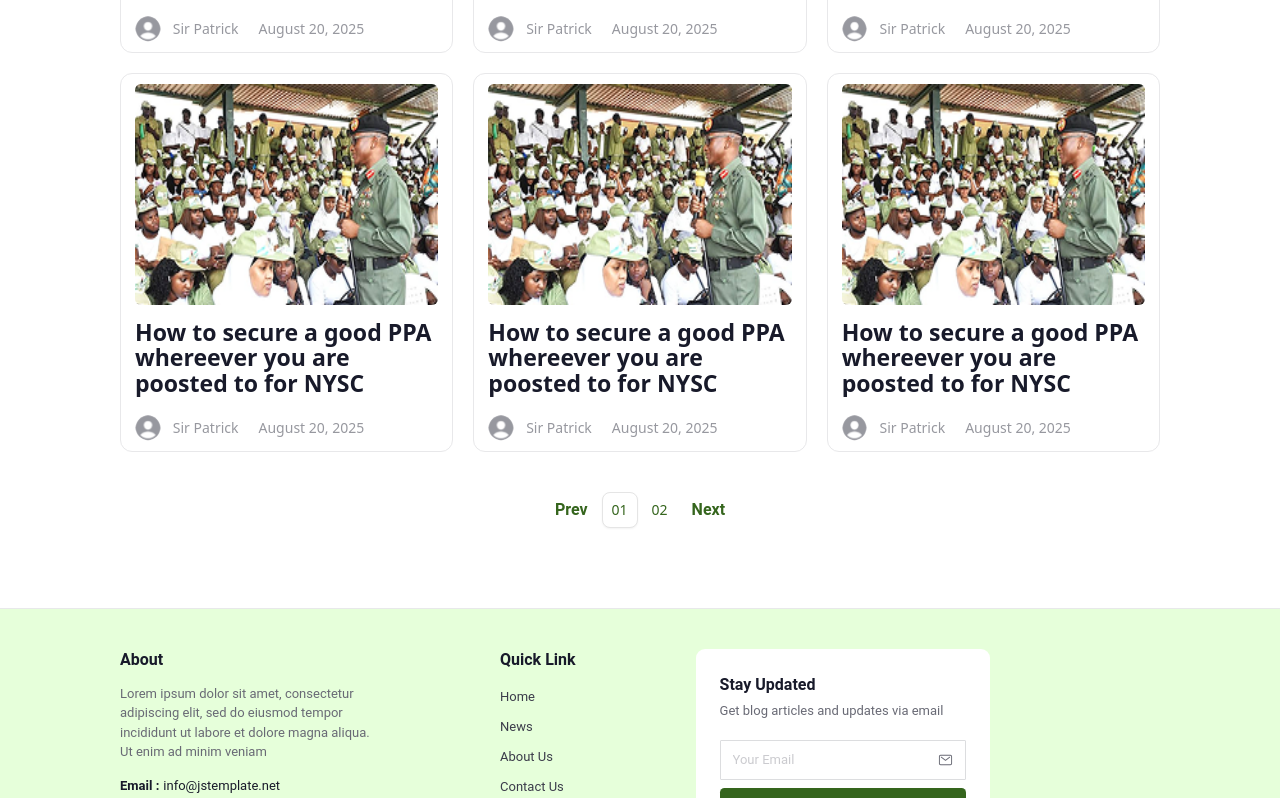
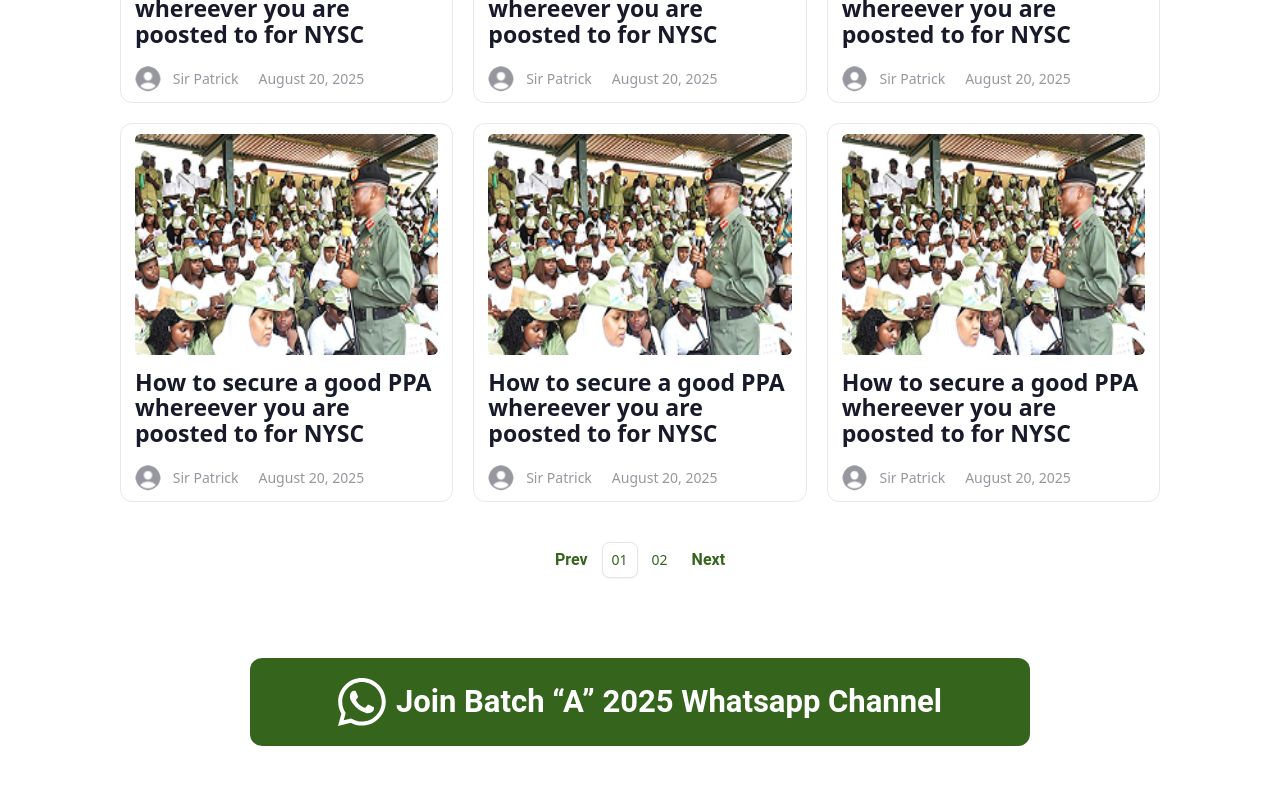
Before and after one commit to HenryAgu/sir-patrick, a React (Vite) app: page / in a window 1280 px wide. Shown: the part 1360-2158 px from the top of the page. Built offline with nearby package versions, Linux system fonts and the light colour scheme.

Commit message:
feat: slug added

```diff
--- a/src/components/Home/blogPost.tsx
+++ b/src/components/Home/blogPost.tsx
@@ -8,6 +8,7 @@ import {
   PaginationNext,
   PaginationPrevious,
 } from "../ui/pagination";
+import ChannelLink from "../channelLink";
 
 type BlogPosts = {
   image: string;
@@ -26,7 +27,7 @@ const BlogPost = () => {
       image: "/images/Image.png",
       title: "How to secure a good PPA whereever you are poosted to for NYSC",
       author: "Sir Patrick",
-      path: "/",
+      path: "/steph",
       date: "August 20, 2025",
     },
     {
@@ -120,15 +121,18 @@ const BlogPost = () => {
   const displayedPosts = blogPosts.slice(startIndex, startIndex + postsPerPage);
 
   return (
-    <section className="lg:mb-20 mb-10 mt-[-50px] md:px-10 lg:px-0">
+    <section className="lg:mb-20 mb-10 mt-[-50px] lg:mt-10 md:px-10 lg:px-0">
       <p className="text-secondary-800 text-2xl font-bold font-roboto hidden lg:block">
         Blog Post
       </p>
 
       <div className="mt-0 lg:mt-5 grid grid-cols-1 md:grid-cols-2 lg:grid-cols-3 gap-5">
-        {displayedPosts.map((post, index) => (
-          <div
-            className="flex flex-col gap-y-2 lg:gap-y-[14.75px] border border-secondary-100 py-2.5 p-3.5 rounded-[12px]"
+        {displayedPosts.map((post, index) => {
+          return (
+            <Link
+              to="/blog/$slug"
+              params={{ slug: post.path }}
+              className="flex flex-col gap-y-2 lg:gap-y-[14.75px] border border-secondary-100 transition-all duration-200 ease-in-out hover:border-brand-green-900 hover:shadow-custom-dark py-2.5 p-3.5 rounded-[12px]"
               key={index}
             >
               <img
@@ -137,12 +141,9 @@ const BlogPost = () => {
                 className="w-full h-[170px] lg:h-[221.3px] rounded-[6px] aspect-[332/170] lg:aspect-[332/221.3]"
               />
               <div className="flex flex-col gap-y-2.5">
-              <Link
-                to={post.path}
-                className="text-secondary-800 font-semibold text-base lg:text-[23.05px] leading-[25.82px] line-clamp-3"
-              >
+                <div className="text-secondary-800 font-semibold text-base lg:text-[23.05px] leading-[25.82px] line-clamp-3">
                   {post.title}
-              </Link>
+                </div>
                 <div className="flex items-center gap-x-[18.44px] lg:gap-x-5 lg:mt-2">
                   <div className="flex items-center gap-x-3">
                     <img
@@ -159,8 +160,9 @@ const BlogPost = () => {
                   </p>
                 </div>
               </div>
-          </div>
-        ))}
+            </Link>
+          );
+        })}
       </div>
 
       <div className="flex justify-center my-10">
@@ -203,6 +205,9 @@ const BlogPost = () => {
           </PaginationContent>
         </Pagination>
       </div>
+      <div className="py-0 lg:py-10">
+        <ChannelLink />
+      </div>
     </section>
   );
 };
--- a/src/routeTree.gen.ts
+++ b/src/routeTree.gen.ts
@@ -15,6 +15,7 @@ import { Route as NewsImport } from './routes/news'
 import { Route as ContactImport } from './routes/contact'
 import { Route as AboutImport } from './routes/about'
 import { Route as IndexImport } from './routes/index'
+import { Route as BlogSlugImport } from './routes/blog/$slug'
 
 // Create/Update Routes
 
@@ -39,6 +40,12 @@ const AboutRoute = AboutImport.update({
 const IndexRoute = IndexImport.update({
   id: '/',
   path: '/',
+  getParentRoute: () => rootRoute,
+} as any)
+
+const BlogSlugRoute = BlogSlugImport.update({
+  id: '/blog/$slug',
+  path: '/blog/$slug',
   getParentRoute: () => rootRoute,
 } as any)
 
@@ -74,6 +81,13 @@ declare module '@tanstack/react-router' {
       preLoaderRoute: typeof NewsImport
       parentRoute: typeof rootRoute
     }
+    '/blog/$slug': {
+      id: '/blog/$slug'
+      path: '/blog/$slug'
+      fullPath: '/blog/$slug'
+      preLoaderRoute: typeof BlogSlugImport
+      parentRoute: typeof rootRoute
+    }
   }
 }
 
@@ -84,6 +98,7 @@ export interface FileRoutesByFullPath {
   '/about': typeof AboutRoute
   '/contact': typeof ContactRoute
   '/news': typeof NewsRoute
+  '/blog/$slug': typeof BlogSlugRoute
 }
 
 export interface FileRoutesByTo {
@@ -91,6 +106,7 @@ export interface FileRoutesByTo {
   '/about': typeof AboutRoute
   '/contact': typeof ContactRoute
   '/news': typeof NewsRoute
+  '/blog/$slug': typeof BlogSlugRoute
 }
 
 export interface FileRoutesById {
@@ -99,14 +115,15 @@ export interface FileRoutesById {
   '/about': typeof AboutRoute
   '/contact': typeof ContactRoute
   '/news': typeof NewsRoute
+  '/blog/$slug': typeof BlogSlugRoute
 }
 
 export interface FileRouteTypes {
   fileRoutesByFullPath: FileRoutesByFullPath
-  fullPaths: '/' | '/about' | '/contact' | '/news'
+  fullPaths: '/' | '/about' | '/contact' | '/news' | '/blog/$slug'
   fileRoutesByTo: FileRoutesByTo
-  to: '/' | '/about' | '/contact' | '/news'
-  id: '__root__' | '/' | '/about' | '/contact' | '/news'
+  to: '/' | '/about' | '/contact' | '/news' | '/blog/$slug'
+  id: '__root__' | '/' | '/about' | '/contact' | '/news' | '/blog/$slug'
   fileRoutesById: FileRoutesById
 }
 
@@ -115,6 +132,7 @@ export interface RootRouteChildren {
   AboutRoute: typeof AboutRoute
   ContactRoute: typeof ContactRoute
   NewsRoute: typeof NewsRoute
+  BlogSlugRoute: typeof BlogSlugRoute
 }
 
 const rootRouteChildren: RootRouteChildren = {
@@ -122,6 +140,7 @@ const rootRouteChildren: RootRouteChildren = {
   AboutRoute: AboutRoute,
   ContactRoute: ContactRoute,
   NewsRoute: NewsRoute,
+  BlogSlugRoute: BlogSlugRoute,
 }
 
 export const routeTree = rootRoute
@@ -137,7 +156,8 @@ export const routeTree = rootRoute
         "/",
         "/about",
         "/contact",
-        "/news"
+        "/news",
+        "/blog/$slug"
       ]
     },
     "/": {
@@ -151,6 +171,9 @@ export const routeTree = rootRoute
     },
     "/news": {
       "filePath": "news.tsx"
+    },
+    "/blog/$slug": {
+      "filePath": "blog/$slug.tsx"
     }
   }
 }
--- /dev/null
+++ b/src/routes/blog/$slug.tsx
@@ -0,0 +1,16 @@
+import { createFileRoute } from "@tanstack/react-router";
+
+export const Route = createFileRoute("/blog/$slug")({
+  component: RouteComponent,
+});
+
+function RouteComponent() {
+  const { slug } = Route.useParams();
+
+  return (
+    <main className="min-h-screen mx-auto container w-full xl:px-60 px-3.5">
+        <div className=""></div>
+      <h1>Blog Slug: {slug}</h1>
+    </main>
+  );
+}
```
Lines whose indentation alone changed are shown as unchanged.
